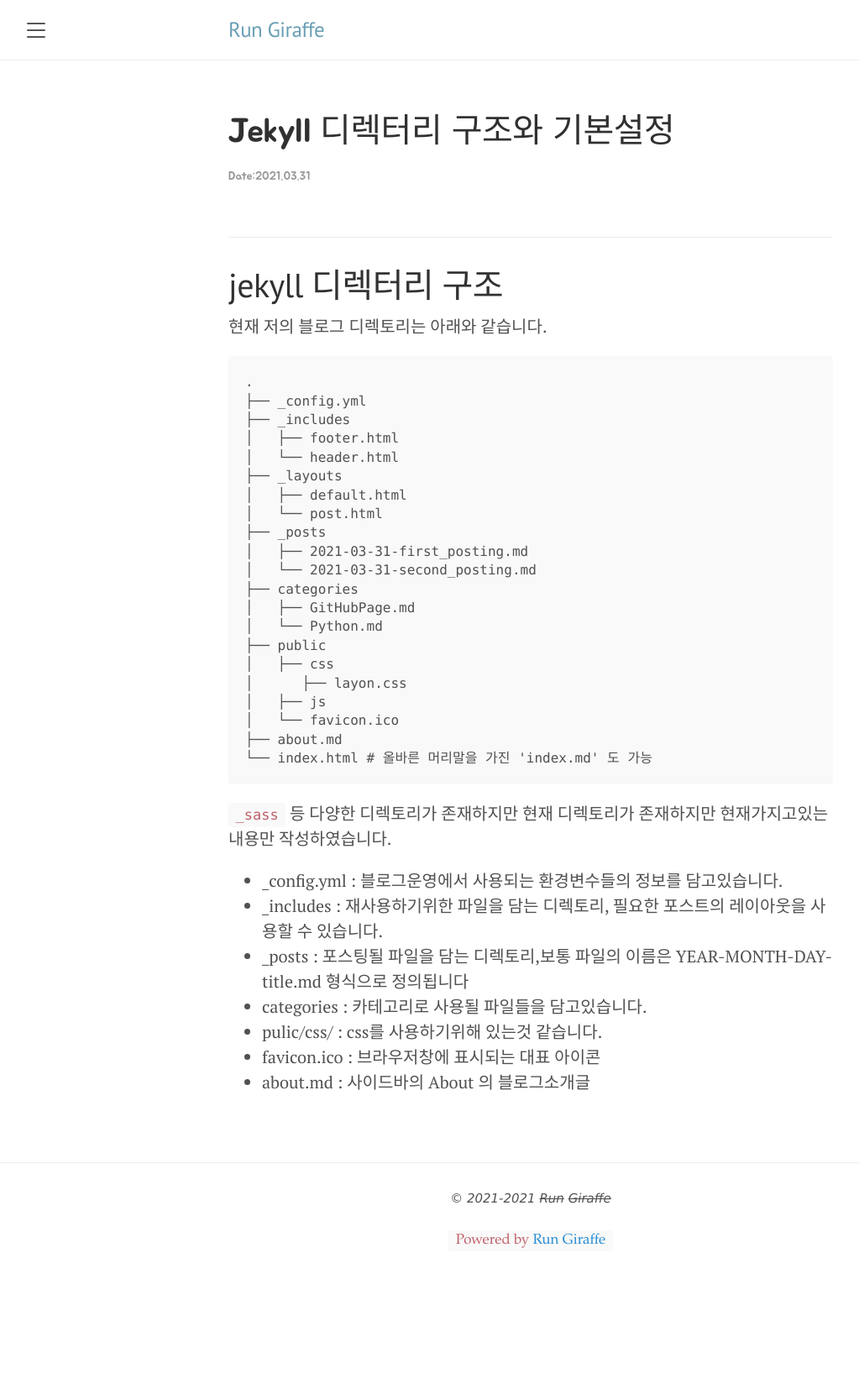
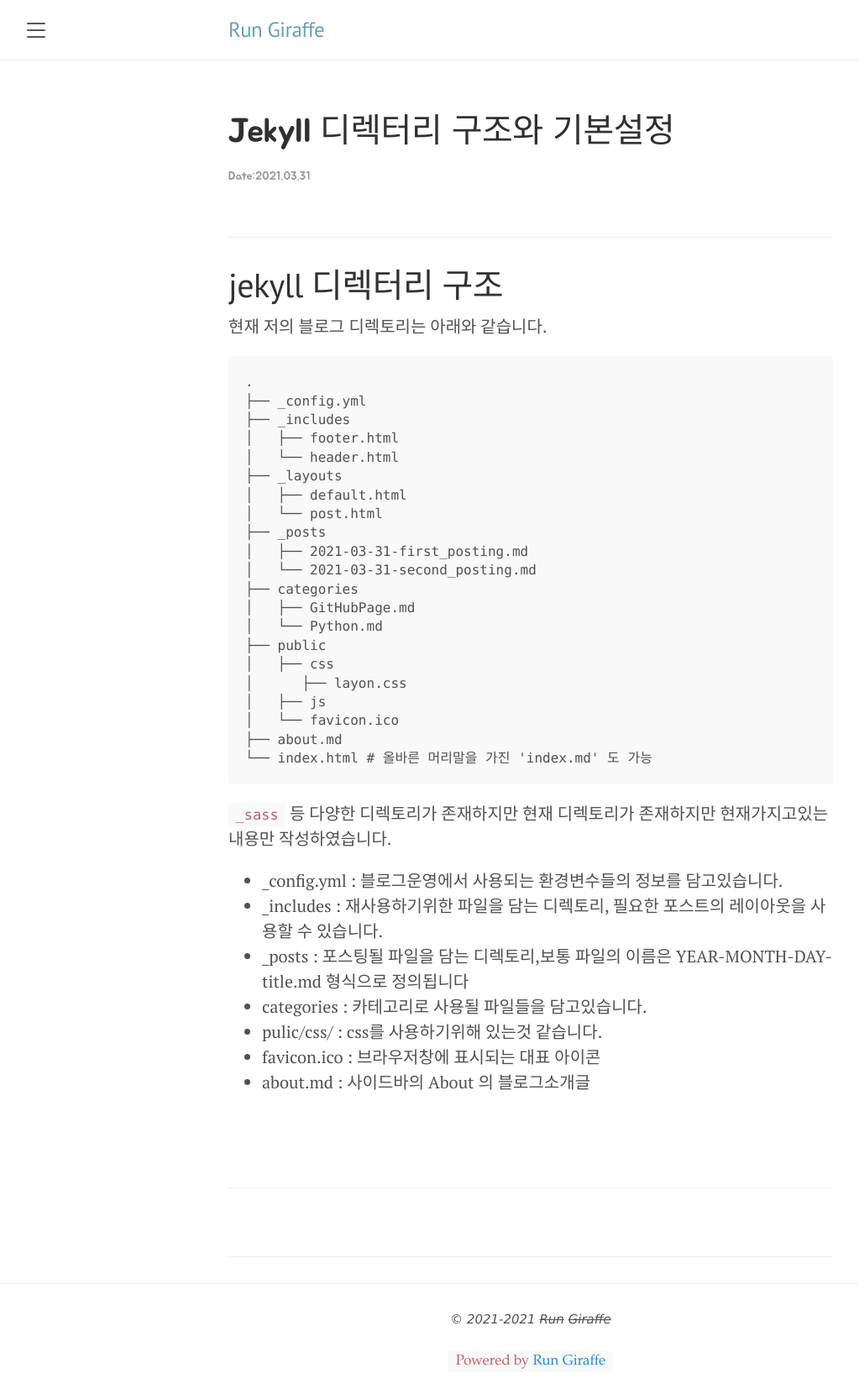
Before and after one commit to froggy0m0/froggy0m0.github.io, a Jekyll site: the page built from _posts/GitHubPage/2021-03-31-jekyll_set_config.md, in a window 1280 px wide. Shown: the whole page at 84% size, without its empty margins (8-1031 px from the left). Built offline with Jekyll 4.4.1, drawn with Linux system fonts in a browser that asks for light colours; before the commit the page ends 1510 px from its top, so only the background shows below that.

Commit message:
Update post.html
하단 양해 메시지 include 부분 추가

```diff
--- a/_layouts/post.html
+++ b/_layouts/post.html
@@ -6,7 +6,17 @@
   <h1 class="post-title">{{ page.title }}</h1>
   <span class="font-date">Date:{{ page.date | date : "%Y.%m.%d" }}</span><br></br>
   {{ content }}
+  <br></br>
+  <hr>
 </div>
+
+<!-- 하단 양해 메시지 출력... ㅎㅎ-->
+{% if page.title.size > 0 %}
+  <header class ="font-sorry">
+    {% include post_sorry.html text=site.sorry %}
+  </header>
+  <hr class="sr-only"/>
+{% endif %}
 
 <!-- related post
 {% if site.related_posts.size >= 1 %}
```
